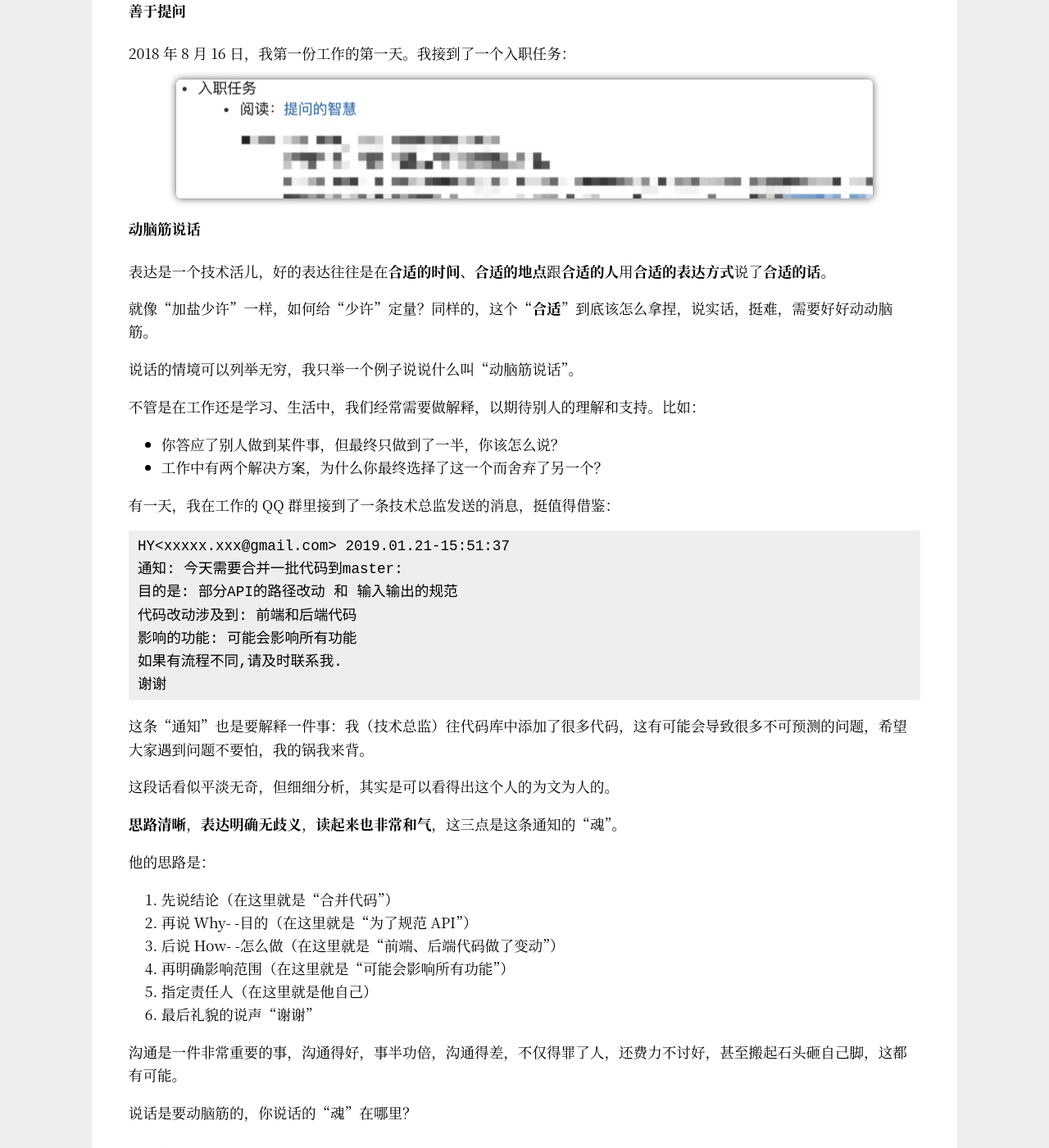
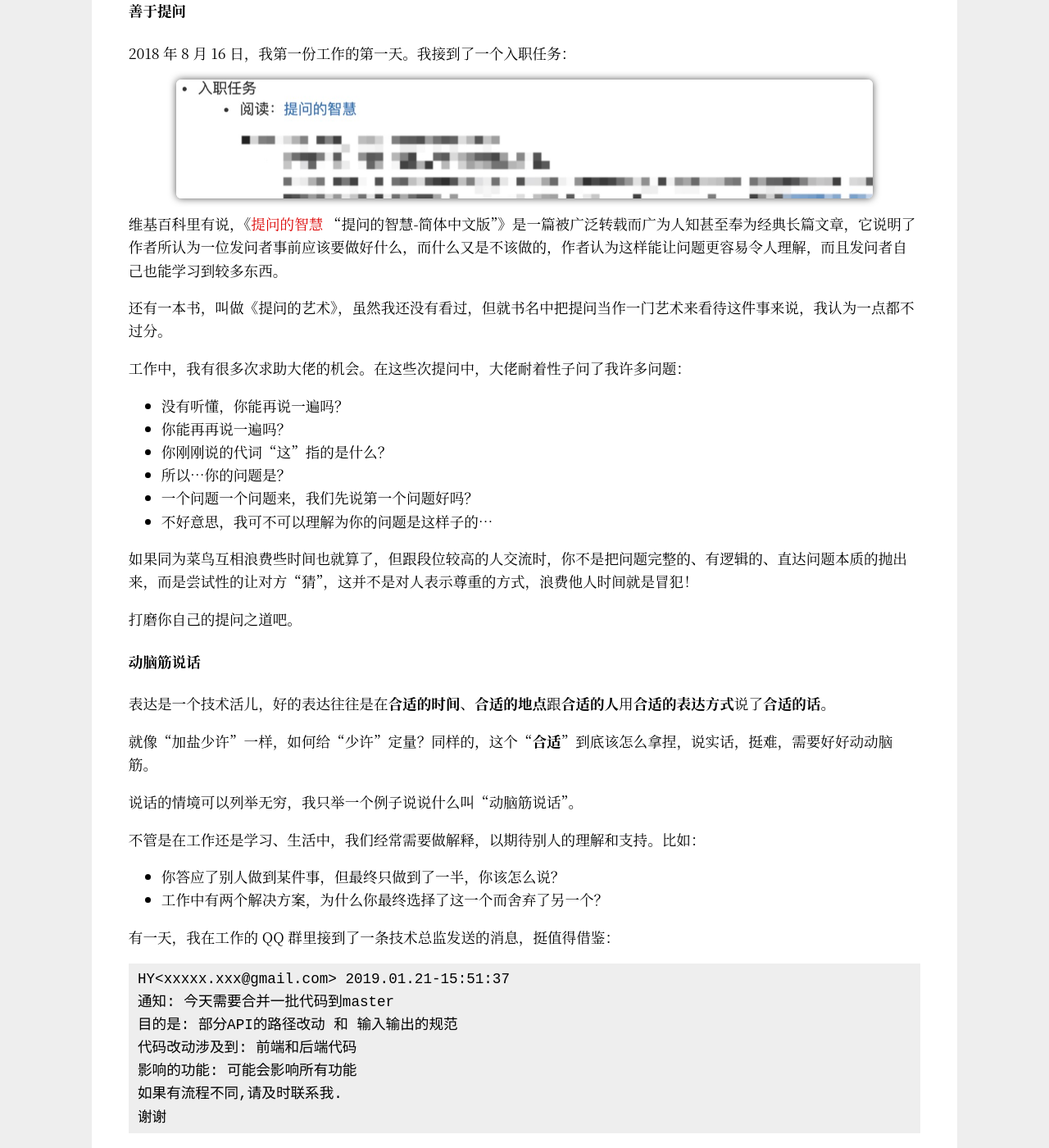
Before and after one commit to Haiyung/haiyung.github.io, a Jekyll site: the page built from _posts/2019-11-17-extra-skills-in-the-first-year-of-development.md, in a window 1280 px wide and 1400 px high, scrolled down 2530 px. Shown: the whole window at 82% size. Built offline with Jekyll 4.4.1, drawn with Linux system fonts in a browser that asks for light colours; some of the changed text lies outside the part shown.

Commit message:
article: update article

````diff
--- a/_posts/2019-11-16-extra-skills-in-the-first-year-of-development.md
+++ b/_posts/2019-11-17-extra-skills-in-the-first-year-of-development.md
@@ -83,9 +83,22 @@ __Contents__
     <img src="/images/staff_induction_training.jpg" width="88%">
 </p>
 
+维基百科里有说，《[提问的智慧](https://github.com/ryanhanwu/How-To-Ask-Questions-The-Smart-Way/blob/master/README-zh_CN.md) "提问的智慧-简体中文版"》是一篇被广泛转载而广为人知甚至奉为经典长篇文章，它说明了作者所认为一位发问者事前应该要做好什么，而什么又是不该做的，作者认为这样能让问题更容易令人理解，而且发问者自己也能学习到较多东西。
 
+还有一本书，叫做《提问的艺术》，虽然我还没有看过，但就书名中把提问当作一门艺术来看待这件事来说，我认为一点都不过分。
 
+工作中，我有很多次求助大佬的机会。在这些次提问中，大佬耐着性子问了我许多问题：
 
+- 没有听懂，你能再说一遍吗？
+- 你能再再说一遍吗？
+- 你刚刚说的代词“这”指的是什么？
+- 所以...你的问题是？
+- 一个问题一个问题来，我们先说第一个问题好吗？
+- 不好意思，我可不可以理解为你的问题是这样子的...
+
+如果同为菜鸟互相浪费些时间也就算了，但跟段位较高的人交流时，你不是把问题完整的、有逻辑的、直达问题本质的抛出来，而是尝试性的让对方“猜”，这并不是对人表示尊重的方式，浪费他人时间就是冒犯！
+
+打磨你自己的提问之道吧。
 
 #### 动脑筋说话
 
@@ -104,7 +117,7 @@ __Contents__
 
 ```
 HY<xxxxx.xxx@gmail.com> 2019.01.21-15:51:37
-通知: 今天需要合并一批代码到master:
+通知: 今天需要合并一批代码到master
 目的是: 部分API的路径改动 和 输入输出的规范
 代码改动涉及到: 前端和后端代码
 影响的功能: 可能会影响所有功能
@@ -112,9 +125,9 @@ HY<xxxxx.xxx@gmail.com> 2019.01.21-15:51:37
 谢谢
 ```
 
-这条“通知”也是要解释一件事：我（技术总监）往代码库中添加了很多代码，这有可能会导致很多不可预测的问题，希望大家遇到问题不要怕，我的锅我来背。
+这条“通知”的意思是说：我（技术总监），往代码库中添加了很多代码，这有可能会导致很多不可预测的问题，希望大家遇到问题不要怕，我的锅我来背。
 
-这段话看似平淡无奇，但细细分析，其实是可以看得出这个人的为文为人的。
+这段话看似平淡无奇，但细细分析，其实是可以看得出写作者的**为文和为人**的。
 
 **思路清晰**，**表达明确无歧义**，**读起来也非常和气**，这三点是这条通知的“魂”。
 
````
Also changed, not shown: other parts of _posts/2019-11-17-extra-skills-in-the-first-year-of-development.md (+1 -1 lines).
